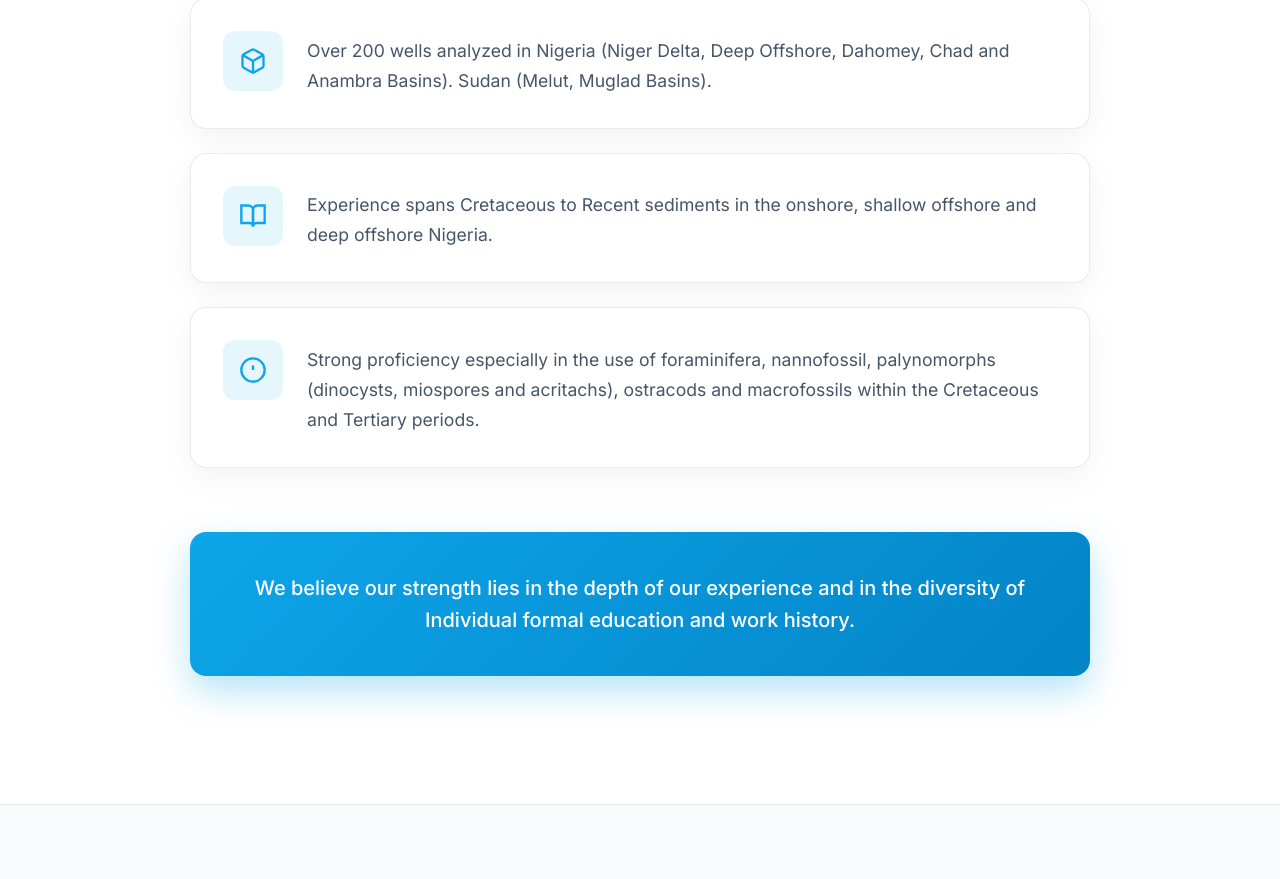
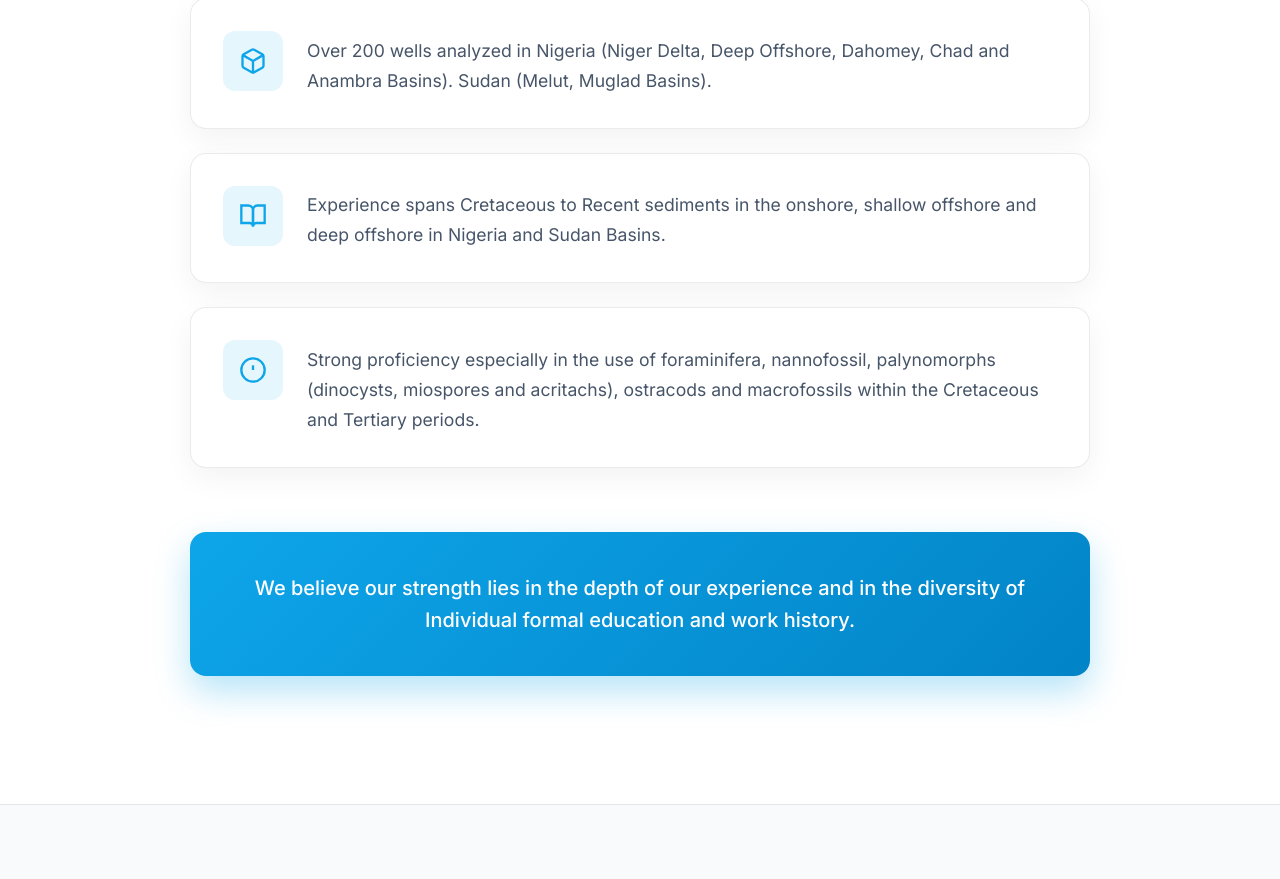
Before and after one commit to RexFranklyn/EarthprobeProject, a plain HTML site: page projects.html in a window 1280 px wide. Shown: the part 835-1714 px from the top of the page. Drawn offline with Linux system fonts and the light colour scheme.

Commit message:
Update projects.html

```diff
--- a/projects.html
+++ b/projects.html
@@ -213,7 +213,7 @@
                             </div>
                             <div class="content">
                                 <p>Experience spans Cretaceous to Recent sediments in the onshore, shallow offshore and
-                                    deep offshore Nigeria.</p>
+                                    deep offshore in Nigeria and Sudan Basins.</p>
                             </div>
                         </div>
 
```
